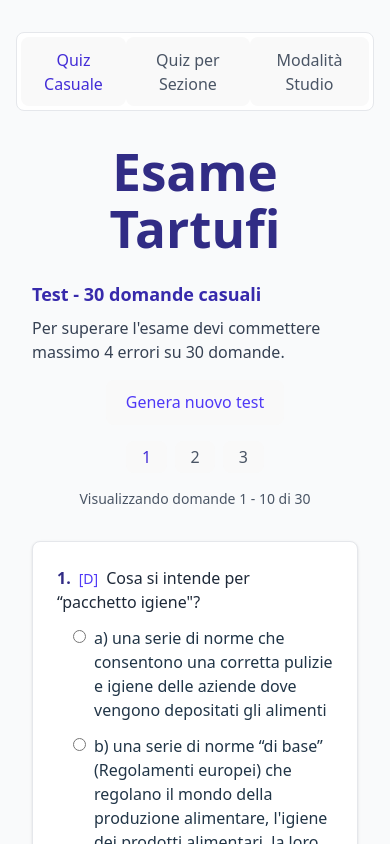
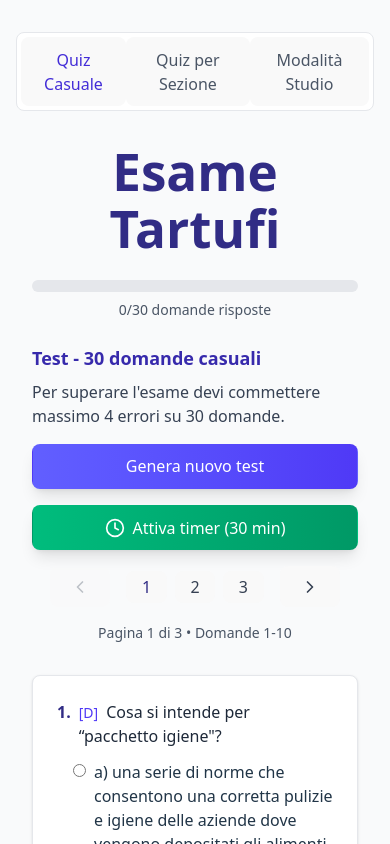
Before and after one commit to mrbietola/quiztartufi, a React (Vite) app: page / in a window 390 px wide. Shown: the top 844 px of the page. Built offline with nearby package versions, Linux system fonts and the light colour scheme.

Commit message:
migliorata UI tartufiquiz

```diff
--- a/src/TartufiQuiz.jsx
+++ b/src/TartufiQuiz.jsx
@@ -1,4 +1,5 @@
-import React, { useState, useEffect,useRef } from 'react';
+import React, { useState, useEffect, useRef } from 'react';
+import { ChevronLeft, ChevronRight, Clock, CheckCircle, XCircle, AlertCircle } from 'lucide-react';
 
 const TartufiQuiz = ({ quizData }) => {
   const [testQuestions, setTestQuestions] = useState([]);
@@ -7,14 +8,17 @@ const TartufiQuiz = ({ quizData }) => {
   const [loading, setLoading] = useState(true);
   const [error, setError] = useState(null);
   const [currentPage, setCurrentPage] = useState(1);
+  const [timerEnabled, setTimerEnabled] = useState(false);
+  const [timeLeft, setTimeLeft] = useState(1800); // 30 minuti in secondi
   const questionsPerPage = 10;
-   // Ref per la sezione dei risultati
   const resultsRef = useRef(null);
+  const questionRefs = useRef({});
 
   const resetCurrentTest = () => {
     setUserAnswers({});
     setShowResults(false);
     setCurrentPage(1);
+    setTimeLeft(1800);
     window.scrollTo(0, 0);
   };
 
@@ -29,10 +33,19 @@ const TartufiQuiz = ({ quizData }) => {
     }
   }, [quizData]);
 
-  // Effetto per lo scroll automatico ai risultati
+  // Timer effect
+  useEffect(() => {
+    if (timerEnabled && timeLeft > 0 && !showResults) {
+      const timer = setTimeout(() => setTimeLeft(timeLeft - 1), 1000);
+      return () => clearTimeout(timer);
+    } else if (timerEnabled && timeLeft === 0 && !showResults) {
+      setShowResults(true);
+    }
+  }, [timeLeft, timerEnabled, showResults]);
+
+  // Scroll to results effect
   useEffect(() => {
     if (showResults && resultsRef.current) {
-      // Aspetta un breve momento per assicurarsi che il DOM sia aggiornato
       setTimeout(() => {
         resultsRef.current.scrollIntoView({
           behavior: 'smooth',
@@ -55,19 +68,20 @@ const TartufiQuiz = ({ quizData }) => {
         });
       });
 
-      // Mescola con Fisher‑Yates
+      // Fisher-Yates shuffle
       for (let i = allQuestions.length - 1; i > 0; i--) {
         const j = Math.floor(Math.random() * (i + 1));
         [allQuestions[i], allQuestions[j]] = [allQuestions[j], allQuestions[i]];
       }
 
-      // Prendi le prime 30
       const selectedQuestions = allQuestions.slice(0, 30);
 
       setTestQuestions(selectedQuestions);
       setUserAnswers({});
       setShowResults(false);
       setCurrentPage(1);
+      setTimeLeft(1800);
+      setTimerEnabled(false);
       window.scrollTo(0, 0);
     } catch (error) {
       console.error("Errore nella generazione del test:", error);
@@ -88,6 +102,35 @@ const TartufiQuiz = ({ quizData }) => {
       ...prev,
       [`${section}-${questionId}`]: answer
     }));
+
+    // Feedback visivo immediato
+    const element = document.getElementById(`question-${section}-${questionId}`);
+    if (element) {
+      element.classList.add('ring-2', 'ring-indigo-500', 'ring-opacity-50', 'transition-all');
+      setTimeout(() => {
+        element.classList.remove('ring-2', 'ring-indigo-500', 'ring-opacity-50');
+      }, 300);
+    }
+  };
+
+  const scrollToQuestion = (question) => {
+    const questionIndex = testQuestions.findIndex(
+      q => q.section === question.section && q.questionId === question.questionId
+    );
+    const targetPage = Math.floor(questionIndex / questionsPerPage) + 1;
+
+    setCurrentPage(targetPage);
+
+    setTimeout(() => {
+      const element = document.getElementById(`question-${question.section}-${question.questionId}`);
+      if (element) {
+        element.scrollIntoView({ behavior: 'smooth', block: 'center' });
+        element.classList.add('ring-2', 'ring-red-500', 'ring-opacity-50');
+        setTimeout(() => {
+          element.classList.remove('ring-2', 'ring-red-500', 'ring-opacity-50');
+        }, 2000);
+      }
+    }, 100);
   };
 
   const calculateScore = () => {
@@ -108,7 +151,6 @@ const TartufiQuiz = ({ quizData }) => {
     });
 
     const totalErrors = wrongAnswers + notAnswered;
-    console.log("Errori totali:", totalErrors, "di cui sbagliati:", wrongAnswers, "e non risposti:", notAnswered);
     const testPassed = totalErrors <= 4;
 
     return {
@@ -117,7 +159,8 @@ const TartufiQuiz = ({ quizData }) => {
       wrongAnswers,
       unanswered: notAnswered,
       percentage: (correctAnswers / totalQuestions) * 100,
-      testPassed
+      testPassed,
+      totalErrors
     };
   };
 
@@ -142,6 +185,12 @@ const TartufiQuiz = ({ quizData }) => {
     return testQuestions.slice(startIndex, endIndex);
   };
 
+  const formatTime = (seconds) => {
+    const mins = Math.floor(seconds / 60);
+    const secs = seconds % 60;
+    return `${mins}:${secs.toString().padStart(2, '0')}`;
+  };
+
   if (loading) {
     return (
       <div className="flex items-center justify-center min-h-screen">
@@ -160,46 +209,114 @@ const TartufiQuiz = ({ quizData }) => {
   }
 
   const score = calculateScore();
+  const answeredCount = Object.keys(userAnswers).length;
+  const totalPages = Math.ceil(testQuestions.length / questionsPerPage);
 
   return (
     <div className="container mx-auto px-4 md:px-8 lg:px-16 xl:px-20 w-full">
+      {/* Timer fisso */}
+      {timerEnabled && !showResults && (
+        <div className="fixed top-4 right-4 bg-white dark:bg-gray-800 p-3 rounded-lg shadow-lg border border-gray-200 dark:border-gray-700 z-50">
+          <div className="flex items-center space-x-2">
+            <Clock className={`w-5 h-5 ${timeLeft < 300 ? 'text-red-500' : 'text-gray-600 dark:text-gray-400'}`} />
+            <p className={`text-lg font-mono ${timeLeft < 300 ? 'text-red-500 font-bold' : ''}`}>
+              {formatTime(timeLeft)}
+            </p>
+          </div>
+        </div>
+      )}
+
       <div className="w-full">
         <h1 className="text-3xl font-bold text-center mb-6 text-indigo-900 dark:text-indigo-200">Esame Tartufi</h1>
+
+        {/* Indicatore di progresso globale */}
+        <div className="mb-6">
+          <div className="bg-gray-200 dark:bg-gray-700 rounded-full h-3">
+            <div
+              className="bg-indigo-600 dark:bg-indigo-500 h-3 rounded-full transition-all duration-500"
+              style={{ width: `${(answeredCount / 30) * 100}%` }}
+            />
+          </div>
+          <p className="text-center text-sm mt-2 text-gray-600 dark:text-gray-400">
+            {answeredCount}/30 domande risposte
+          </p>
+        </div>
 
         <div className="mb-8">
           <h2 className="text-lg font-semibold mb-2 text-indigo-800 dark:text-indigo-300">Test - 30 domande casuali</h2>
           <p className="mb-4 text-gray-700 dark:text-gray-300">Per superare l'esame devi commettere massimo 4 errori su 30 domande.</p>
 
-          <div className="text-center mb-4">
+          {/* Controlli timer */}
+          <div className="flex flex-col sm:flex-row gap-4 justify-center mb-4">
             <button
               onClick={generateRandomQuestions}
-              className="px-4 py-2 bg-white dark:bg-gray-800 text-indigo-600 dark:text-indigo-300 rounded font-semibold hover:bg-indigo-50 dark:hover:bg-gray-700 transition-colors border border-indigo-600 dark:border-indigo-400"
+              className="px-6 py-3 bg-gradient-to-r from-indigo-500 to-indigo-600 text-white rounded-lg font-semibold hover:from-indigo-600 hover:to-indigo-700 transition-all transform hover:scale-105 shadow-lg"
             >
               Genera nuovo test
             </button>
+
+            {!showResults && (
+              <button
+                onClick={() => setTimerEnabled(!timerEnabled)}
+                className={`px-6 py-3 rounded-lg font-semibold transition-all transform hover:scale-105 shadow-lg ${
+                  timerEnabled
+                    ? 'bg-gradient-to-r from-red-500 to-red-600 text-white hover:from-red-600 hover:to-red-700'
+                    : 'bg-gradient-to-r from-emerald-500 to-emerald-600 text-white hover:from-emerald-600 hover:to-emerald-700'
+                }`}
+              >
+                <div className="flex items-center justify-center space-x-2">
+                  <Clock className="w-5 h-5" />
+                  <span>{timerEnabled ? 'Disattiva timer' : 'Attiva timer (30 min)'}</span>
+                </div>
+              </button>
+            )}
           </div>
 
-          <div className="flex justify-center space-x-2 mb-4">
-            {Array.from({ length: Math.ceil(testQuestions.length / questionsPerPage) }, (_, i) => i + 1).map(page => (
+          {/* Navigazione migliorata - PULSANTI CORRETTI */}
+          <div className="flex items-center justify-center space-x-4 mb-4">
+            <button
+              onClick={() => handlePageChange(currentPage - 1)}
+              disabled={currentPage === 1}
+              className="p-2 rounded-full bg-white dark:bg-gray-800 border border-gray-300 dark:border-gray-600 hover:bg-gray-100 dark:hover:bg-gray-700 disabled:opacity-30 disabled:cursor-not-allowed transition-colors"
+              aria-label="Pagina precedente"
+            >
+              <ChevronLeft className="w-5 h-5 text-gray-700 dark:text-gray-300" />
+            </button>
+
+            <div className="flex items-center space-x-2">
+              {Array.from({ length: totalPages }, (_, i) => i + 1).map(page => (
                 <button
                   key={page}
                   onClick={() => handlePageChange(page)}
                   className={`w-8 h-8 rounded-full transition-colors focus:outline-none flex items-center justify-center ${
                     currentPage === page
-                    ? 'bg-indigo-100 dark:bg-indigo-900 text-indigo-700 dark:text-indigo-200 font-semibold'
-                    : 'bg-white dark:bg-gray-800 hover:bg-gray-50 dark:hover:bg-gray-700 text-gray-600 dark:text-gray-300'
+                      ? 'bg-indigo-100 dark:bg-indigo-900 text-indigo-900 dark:text-indigo-100 font-bold border-2 border-indigo-600 dark:border-indigo-400'
+                      : 'bg-white dark:bg-gray-800 hover:bg-gray-100 dark:hover:bg-gray-700 text-gray-700 dark:text-gray-300 border border-gray-300 dark:border-gray-600'
                   }`}
+                  aria-label={`Vai a pagina ${page}`}
                 >
                   {page}
                 </button>
               ))}
             </div>
 
+            <button
+              onClick={() => handlePageChange(currentPage + 1)}
+              disabled={currentPage === totalPages}
+              className="p-2 rounded-full bg-white dark:bg-gray-800 border border-gray-300 dark:border-gray-600 hover:bg-gray-100 dark:hover:bg-gray-700 disabled:opacity-30 disabled:cursor-not-allowed transition-colors"
+              aria-label="Pagina successiva"
+            >
+              <ChevronRight className="w-5 h-5 text-gray-700 dark:text-gray-300" />
+            </button>
+          </div>
+
           <div className="text-sm text-gray-600 dark:text-gray-400 text-center">
-            Visualizzando domande {(currentPage - 1) * questionsPerPage + 1} - {Math.min(currentPage * questionsPerPage, testQuestions.length)} di {testQuestions.length}
+            Pagina {currentPage} di {totalPages} •
+            Domande {(currentPage - 1) * questionsPerPage + 1}-{Math.min(currentPage * questionsPerPage, testQuestions.length)}
           </div>
         </div>
 
+        {/* Domande */}
         <div className="mb-8">
           <div className="space-y-8">
             {getCurrentPageQuestions().map((question, index) => {
@@ -209,16 +326,27 @@ const TartufiQuiz = ({ quizData }) => {
               return (
                 <div
                   key={`${question.section}-${question.questionId}`}
-                  className={`p-6 rounded-lg shadow-sm ${
+                  id={`question-${question.section}-${question.questionId}`}
+                  className={`p-6 rounded-lg shadow-sm transition-all duration-300 ${
                     answerStatus === 'correct' ? 'bg-emerald-50 dark:bg-emerald-900/30 border border-emerald-200 dark:border-emerald-700' :
                     answerStatus === 'incorrect' ? 'bg-rose-50 dark:bg-rose-900/30 border border-rose-200 dark:border-rose-700' :
+                    answerStatus === 'unanswered' && showResults ? 'bg-amber-50 dark:bg-amber-900/30 border border-amber-200 dark:border-amber-700' :
                     'bg-white dark:bg-gray-800 border border-gray-200 dark:border-gray-700'
                   }`}
                 >
-                  <div className="font-medium mb-3">
-                    <span className="font-bold text-indigo-900 dark:text-indigo-200">{questionNumber}.</span>
-                    <span className="text-sm text-indigo-600 dark:text-indigo-400 ml-2">[{question.section}]</span>
+                  <div className="font-medium mb-3 flex items-start">
+                    <span className="font-bold text-indigo-900 dark:text-indigo-200 mr-2">{questionNumber}.</span>
+                    <div className="flex-1">
+                      <span className="text-sm text-indigo-600 dark:text-indigo-400">[{question.section}]</span>
                       <span className="ml-2 text-gray-800 dark:text-gray-200">{question.text}</span>
+                    </div>
+                    {showResults && (
+                      <div className="ml-2">
+                        {answerStatus === 'correct' && <CheckCircle className="w-6 h-6 text-emerald-600" />}
+                        {answerStatus === 'incorrect' && <XCircle className="w-6 h-6 text-rose-600" />}
+                        {answerStatus === 'unanswered' && <AlertCircle className="w-6 h-6 text-amber-600" />}
+                      </div>
+                    )}
                   </div>
 
                   {question.image && (
@@ -226,6 +354,7 @@ const TartufiQuiz = ({ quizData }) => {
                       <img
                         src={getImagePath(question.image)}
                         alt={`Immagine per la domanda ${questionNumber}`}
+                        loading="lazy"
                         className="max-w-full h-auto rounded-lg shadow-sm"
                         onError={(e) => {
                           console.error(`Errore nel caricamento dell'immagine: ${question.image}`);
@@ -246,14 +375,15 @@ const TartufiQuiz = ({ quizData }) => {
                           checked={userAnswers[`${question.section}-${question.questionId}`] === optionKey}
                           onChange={() => handleAnswerChange(question.section, question.questionId, optionKey)}
                           disabled={showResults}
-                          className="mt-1 mr-2"
+                          className="mt-1 mr-2 cursor-pointer"
                         />
                         <label
                           htmlFor={`test-${question.section}-${question.questionId}-${optionKey}`}
-                          className={`
-                            ${showResults && optionKey === question.correctAnswer ? 'text-emerald-700 dark:text-emerald-400 font-medium' : ''}
-                            ${showResults && userAnswers[`${question.section}-${question.questionId}`] === optionKey && optionKey !== question.correctAnswer ? 'text-rose-700 dark:text-rose-400 line-through' : ''}
-                          `}
+                          className={`cursor-pointer ${
+                            showResults && optionKey === question.correctAnswer ? 'text-emerald-700 dark:text-emerald-400 font-medium' : ''
+                          } ${
+                            showResults && userAnswers[`${question.section}-${question.questionId}`] === optionKey && optionKey !== question.correctAnswer ? 'text-rose-700 dark:text-rose-400 line-through' : ''
+                          }`}
                         >
                           {optionKey}) {question.options[optionKey]}
                         </label>
@@ -264,13 +394,22 @@ const TartufiQuiz = ({ quizData }) => {
                   {showResults && (
                     <div className="mt-3 text-sm">
                       {answerStatus === 'unanswered' && (
-                        <p className="text-amber-600 dark:text-amber-400">Non hai risposto a questa domanda. La risposta corretta è: {question.correctAnswer}</p>
+                        <p className="text-amber-600 dark:text-amber-400 flex items-center">
+                          <AlertCircle className="w-4 h-4 mr-1" />
+                          Non hai risposto. La risposta corretta è: <strong className="ml-1">{question.correctAnswer}</strong>
+                        </p>
                       )}
                       {answerStatus === 'incorrect' && (
-                        <p className="text-rose-600 dark:text-rose-400">Risposta errata. La risposta corretta è: {question.correctAnswer}</p>
+                        <p className="text-rose-600 dark:text-rose-400 flex items-center">
+                          <XCircle className="w-4 h-4 mr-1" />
+                          Risposta errata. La risposta corretta è: <strong className="ml-1">{question.correctAnswer}</strong>
+                        </p>
                       )}
                       {answerStatus === 'correct' && (
-                        <p className="text-emerald-600 dark:text-emerald-400">Risposta corretta!</p>
+                        <p className="text-emerald-600 dark:text-emerald-400 flex items-center">
+                          <CheckCircle className="w-4 h-4 mr-1" />
+                          Risposta corretta!
+                        </p>
                       )}
                     </div>
                   )}
@@ -280,43 +419,47 @@ const TartufiQuiz = ({ quizData }) => {
           </div>
         </div>
 
+        {/* Navigazione inferiore */}
         <div className="flex justify-between mt-6">
           <button
             onClick={() => handlePageChange(currentPage - 1)}
             disabled={currentPage === 1}
-            className="px-4 py-2 bg-gray-100 dark:bg-gray-800 text-gray-700 dark:text-gray-300 rounded hover:bg-gray-200 dark:hover:bg-gray-700 disabled:opacity-50 disabled:hover:bg-gray-100 dark:disabled:hover:bg-gray-800 transition-colors"
+            className="flex items-center space-x-2 px-5 py-2.5 bg-gradient-to-r from-indigo-500 to-indigo-600 text-white border-2 border-indigo-600 rounded-lg hover:from-indigo-600 hover:to-indigo-700 hover:border-indigo-700 disabled:opacity-40 disabled:cursor-not-allowed transition-all transform hover:scale-105 disabled:hover:scale-100 shadow-md"
           >
-            Pagina precedente
+            <ChevronLeft className="w-5 h-5" />
+            <span>Precedente</span>
           </button>
 
           <button
             onClick={() => handlePageChange(currentPage + 1)}
-            disabled={currentPage === Math.ceil(testQuestions.length / questionsPerPage)}
-            className="px-4 py-2 bg-gray-100 dark:bg-gray-800 text-gray-700 dark:text-gray-300 rounded hover:bg-gray-200 disabled:opacity-50 disabled:hover:bg-gray-100 dark:hover:bg-gray-700 dark:disabled:hover:bg-gray-800 transition-colors"
+            disabled={currentPage === totalPages}
+            className="flex items-center space-x-2 px-5 py-2.5 bg-gradient-to-r from-indigo-500 to-indigo-600 text-white border-2 border-indigo-600 rounded-lg hover:from-indigo-600 hover:to-indigo-700 hover:border-indigo-700 disabled:opacity-40 disabled:cursor-not-allowed transition-all transform hover:scale-105 disabled:hover:scale-100 shadow-md"
           >
-            Pagina successiva
+            <span>Successiva</span>
+            <ChevronRight className="w-5 h-5" />
           </button>
         </div>
 
+        {/* Controlli azioni */}
         <div className="mt-8 text-center space-x-4">
           {!showResults ? (
             <button
               onClick={() => setShowResults(true)}
-              className="px-6 py-2 bg-white dark:bg-gray-800 text-indigo-600 dark:text-indigo-400 rounded-lg font-semibold hover:bg-indigo-50 transition-colors border border-indigo-600 dark:border-indigo-500"
+              className="px-8 py-3 bg-gradient-to-r from-blue-500 to-blue-600 text-white rounded-lg font-semibold hover:from-blue-600 hover:to-blue-700 transition-all transform hover:scale-105 shadow-lg"
             >
-              Verifica Risposte
+              Visualizza Risultati
             </button>
           ) : (
             <>
               <button
                 onClick={generateRandomQuestions}
-                className="px-6 py-2 bg-white dark:bg-gray-800 text-emerald-600 dark:text-emerald-400 rounded-lg font-semibold hover:bg-emerald-50 dark:hover:bg-gray-700 transition-colors border border-emerald-600 dark:border-emerald-500"
+                className="px-6 py-3 bg-gradient-to-r from-emerald-500 to-emerald-600 text-white rounded-lg font-semibold hover:from-emerald-600 hover:to-emerald-700 transition-all transform hover:scale-105 shadow-lg"
               >
                 Nuovo Test
               </button>
               <button
                 onClick={resetCurrentTest}
-                className="px-6 py-2 bg-white dark:bg-gray-800 text-blue-600 dark:text-blue-400 rounded-lg font-semibold hover:bg-blue-50 dark:hover:bg-gray-700 transition-colors border border-blue-600 dark:border-blue-500"
+                className="px-6 py-3 bg-gradient-to-r from-blue-500 to-blue-600 text-white rounded-lg font-semibold hover:from-blue-600 hover:to-blue-700 transition-all transform hover:scale-105 shadow-lg"
               >
                 Rifai il Test
               </button>
@@ -324,7 +467,9 @@ const TartufiQuiz = ({ quizData }) => {
           )}
         </div>
 
+        {/* Risultati */}
         {showResults && (
+          <>
             <div
               ref={resultsRef}
               className="mt-8 p-6 bg-indigo-50 dark:bg-indigo-900/30 rounded-lg border border-indigo-100 dark:border-indigo-700 shadow-sm"
@@ -347,7 +492,7 @@ const TartufiQuiz = ({ quizData }) => {
 
                 <div className="w-full bg-gray-200 dark:bg-gray-700 rounded-full h-4 mt-6">
                   <div
-                  className={`h-4 rounded-full transition-all ${score.testPassed ? 'bg-emerald-600' : 'bg-rose-600'}`}
+                    className={`h-4 rounded-full transition-all duration-1000 ${score.testPassed ? 'bg-emerald-600' : 'bg-rose-600'}`}
                     style={{ width: `${score.percentage}%` }}
                   ></div>
                 </div>
@@ -355,17 +500,19 @@ const TartufiQuiz = ({ quizData }) => {
                 <div className="mt-6 p-4 rounded-lg font-bold text-lg inline-block border-2 border-indigo-100 dark:border-indigo-700">
                   {score.testPassed ? (
                     <div className="text-emerald-600 dark:text-emerald-400">
+                      <CheckCircle className="w-10 h-10 mx-auto mb-2" />
                       ESAME SUPERATO!
                       <div className="text-sm font-normal mt-1 text-gray-700 dark:text-gray-300">
-                      Hai fatto {score.wrongAnswers + score.unanswered} errori totali
+                        Hai fatto {score.totalErrors} errori totali
                         (massimo consentito: 4)
                       </div>
                     </div>
                   ) : (
                     <div className="text-rose-600 dark:text-rose-400">
+                      <XCircle className="w-10 h-10 mx-auto mb-2" />
                       ESAME NON SUPERATO
                       <div className="text-sm font-normal mt-1 text-gray-700 dark:text-gray-300">
-                      Hai fatto {score.wrongAnswers + score.unanswered} errori totali
+                        Hai fatto {score.totalErrors} errori totali
                         (massimo consentito: 4)
                       </div>
                     </div>
@@ -389,6 +536,44 @@ const TartufiQuiz = ({ quizData }) => {
                 </div>
               </div>
             </div>
+
+            {/* Riepilogo errori */}
+            {(score.wrongAnswers > 0 || score.unanswered > 0) && (
+              <div className="mt-6 p-4 bg-gray-50 dark:bg-gray-800 rounded-lg">
+                <h3 className="font-semibold mb-3 text-gray-800 dark:text-gray-200">
+                  Domande da rivedere ({score.totalErrors}):
+                </h3>
+                <div className="space-y-2 max-h-64 overflow-y-auto">
+                  {testQuestions.filter(q => {
+                    const answer = userAnswers[`${q.section}-${q.questionId}`];
+                    return !answer || answer !== q.correctAnswer;
+                  }).map((q, index) => {
+                    const questionNumber = testQuestions.indexOf(q) + 1;
+                    const answer = userAnswers[`${q.section}-${q.questionId}`];
+                    const isUnanswered = !answer;
+
+                    return (
+                      <button
+                        key={`${q.section}-${q.questionId}`}
+                        onClick={() => scrollToQuestion(q)}
+                        className="text-left w-full p-2 hover:bg-gray-100 dark:hover:bg-gray-700 rounded transition-colors flex items-center"
+                      >
+                        <span className="mr-2">
+                          {isUnanswered ?
+                            <AlertCircle className="w-4 h-4 text-amber-500" /> :
+                            <XCircle className="w-4 h-4 text-rose-500" />
+                          }
+                        </span>
+                        <span className="flex-1">
+                          <span className="font-semibold">Domanda {questionNumber}:</span> {q.text.substring(0, 50)}...
+                        </span>
+                      </button>
+                    );
+                  })}
+                </div>
+              </div>
+            )}
+          </>
         )}
       </div>
     </div>
```
Lines whose indentation alone changed are shown as unchanged.
